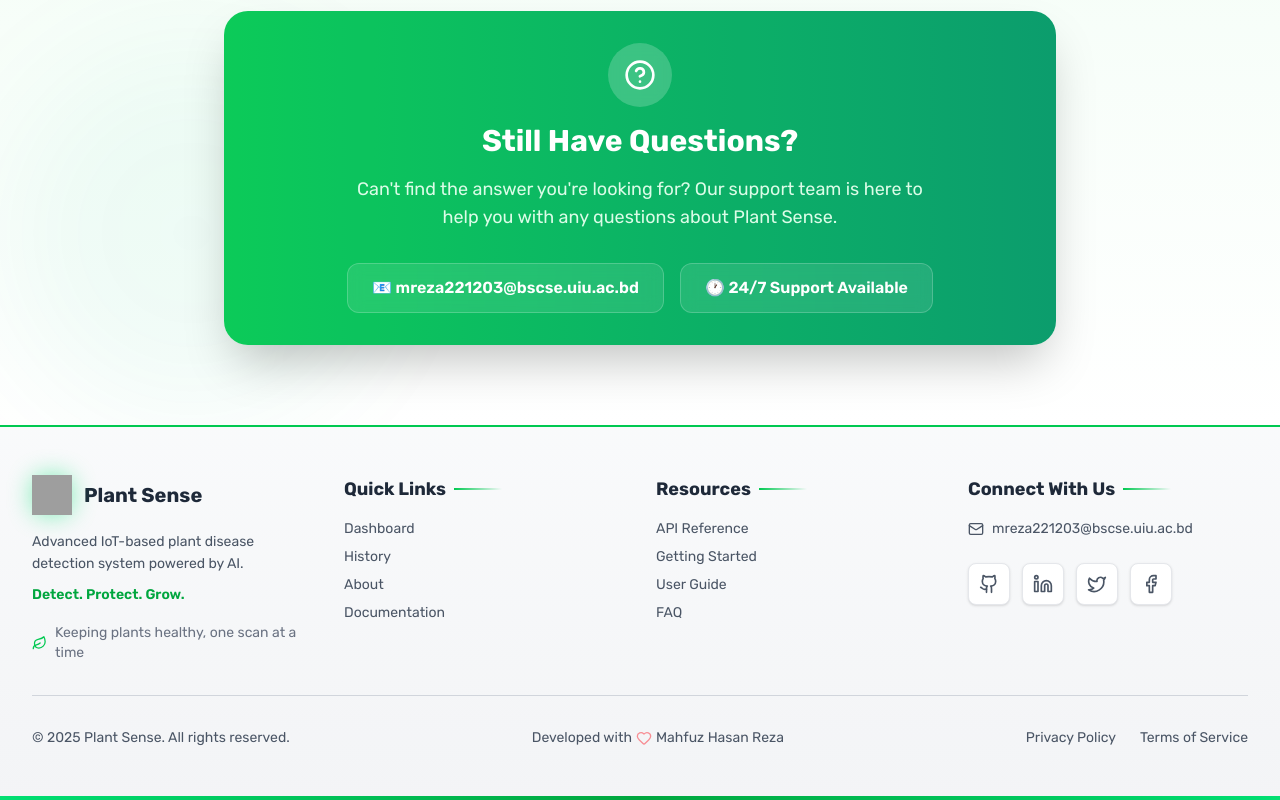
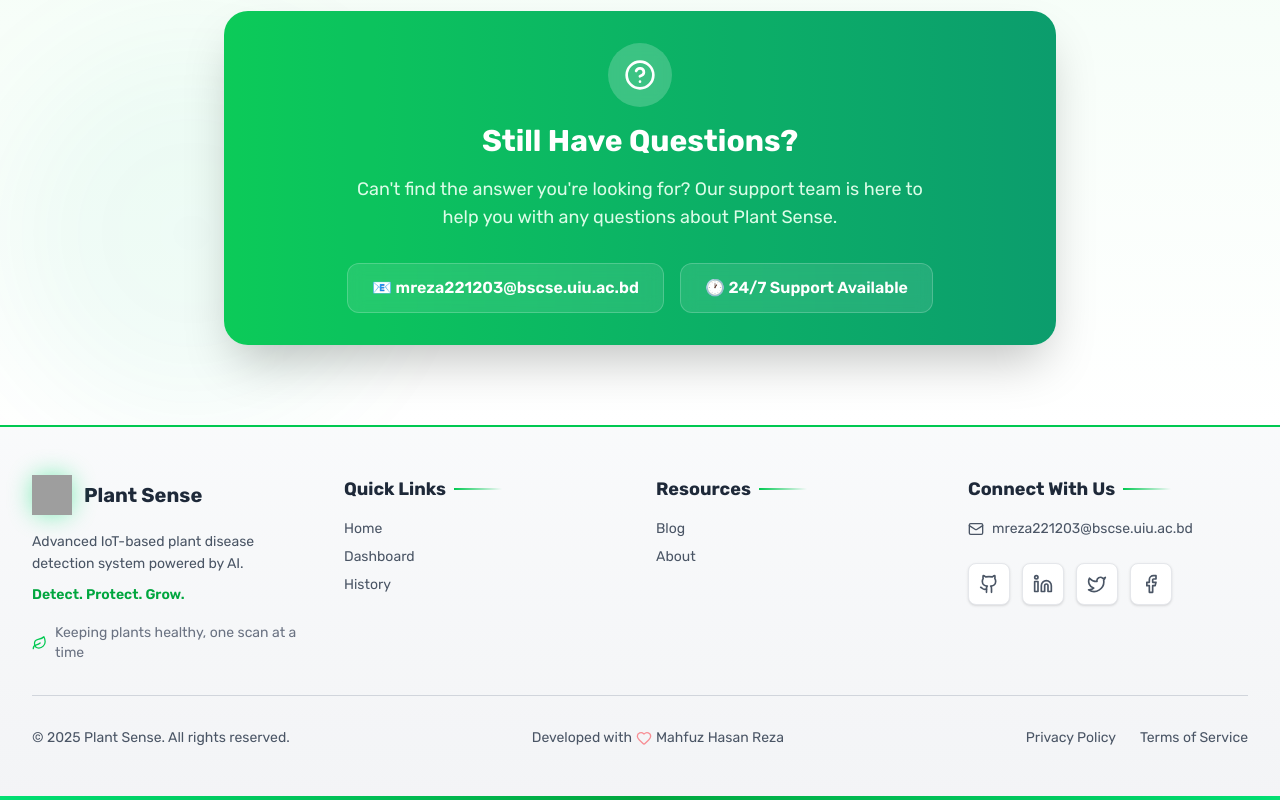
Before and after one commit to mahfuzhasanreza/plant-sense-client, a React (Vite) app: page / in a window 1280 px wide. Shown: the part 7631-8431 px from the top of the page. Built offline with nearby package versions, Linux system fonts and the light colour scheme; grey boxes are pictures that could not be loaded.

Commit message:
refactor Footer component links for consistency and clarity

```diff
--- a/src/Pages/Shared/Footer/Footer.jsx
+++ b/src/Pages/Shared/Footer/Footer.jsx
@@ -5,17 +5,15 @@ const Footer = () => {
   const currentYear = new Date().getFullYear();
 
   const quickLinks = [
-    { name: 'Dashboard', href: '#dashboard' },
-    { name: 'History', href: '#history' },
-    { name: 'About', href: '#about' },
-    { name: 'Documentation', href: '#docs' }
+    { name: 'Home', href: '/' },
+    { name: 'Dashboard', href: '/dashboard' },
+    { name: 'History', href: '/history' },
   ];
 
   const resources = [
-    { name: 'API Reference', href: '#api' },
-    { name: 'Getting Started', href: '#start' },
-    { name: 'User Guide', href: '#guide' },
-    { name: 'FAQ', href: '#faq' }
+        { name: 'Blog', href: '/blog' },
+    { name: 'About', href: '/about' }
+
   ];
 
   const socialLinks = [
```
